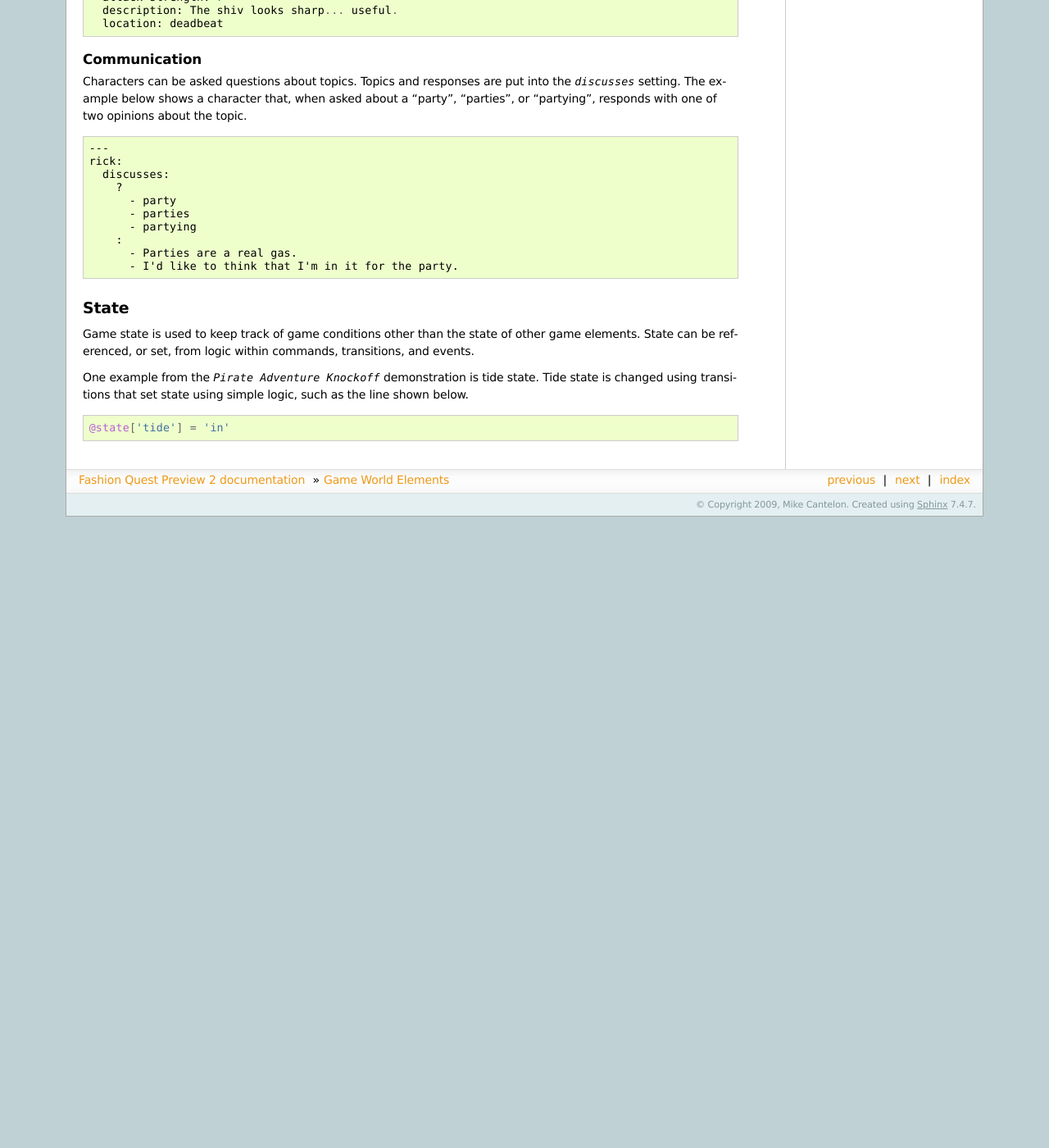
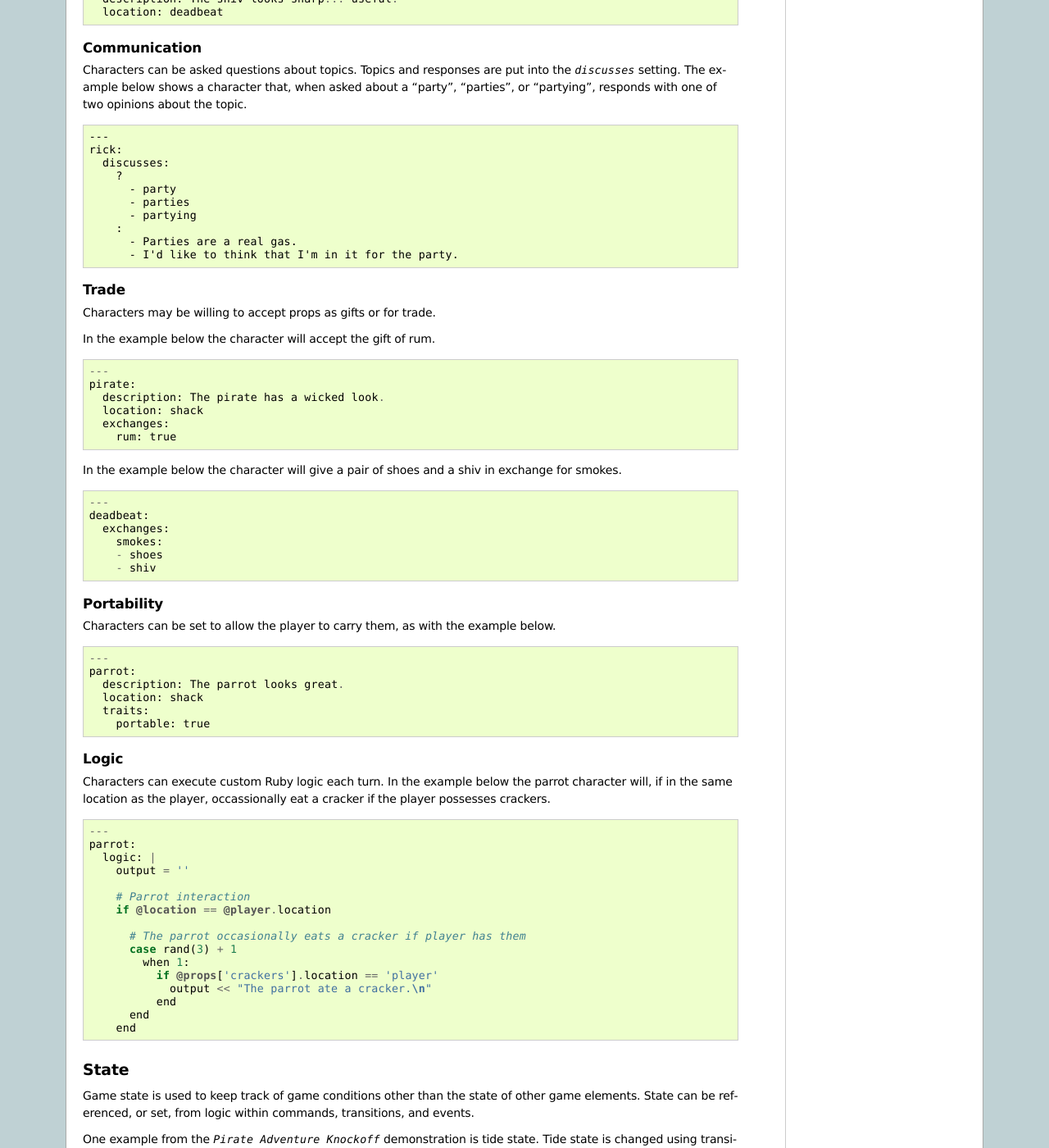
Before and after one commit to mcantelon/fashion-quest, a Sphinx documentation site: the page built from doc/source/elements.rst, in a window 1280 px wide and 1400 px high, scrolled down 2070 px. Shown: the whole window at 82% size. Built offline with Sphinx 7.4.7, drawn with Linux system fonts in a browser that asks for light colours; before the commit the page ends 2700 px from its top, so only the background shows below that; some of the changed text lies outside the part shown.

Commit message:
Updated documentation.

```diff
--- a/doc/source/elements.rst
+++ b/doc/source/elements.rst
@@ -51,7 +51,7 @@ Each character is defined in its own YAML file within the 'characters' subdirect
 
 The example below, from the "Pirate Adventure Knockoff" demonstration game, defines a character located in a location with the unique identifier `shack`. The pirate will accept the `rum` prop if the player gives it to him.
 
-.. literalinclude:: ../../pirate_adventure/characters/pirate.yaml
+.. literalinclude:: examples/character.yaml
 
 Mobility
 ~~~~~~~~
@@ -78,6 +78,33 @@ Characters can be asked questions about topics. Topics and responses are put int
 
 .. literalinclude:: examples/character_communication.yaml
 
+Trade
+~~~~~
+
+Characters may be willing to accept props as gifts or for trade.
+
+In the example below the character will accept the gift of rum.
+
+.. literalinclude:: examples/character_gift.yaml
+
+In the example below the character will give a pair of shoes and a shiv in exchange for smokes.
+
+.. literalinclude:: examples/character_exchange.yaml
+
+Portability
+~~~~~~~~~~~
+
+Characters can be set to allow the player to carry them, as with the example below.
+
+.. literalinclude:: examples/character_portability.yaml
+
+Logic
+~~~~~
+
+Characters can execute custom Ruby logic each turn. In the example below the parrot character will, if in the same location as the player, occassionally eat a cracker if the player possesses crackers.
+
+.. literalinclude:: examples/character_logic.yaml
+
 State
 -----
 
--- a/doc/source/fine_tuning.rst
+++ b/doc/source/fine_tuning.rst
@@ -20,6 +20,8 @@ Each game's `config.yaml` file allows fine-tuning of a number of elements.
      - text to display to the player upon startup
    * - setup_logic
      - Ruby code to set up game (see demo games for examples)
+   * - background
+     - Background image for game
 
 Other elements that can be set in `config.yaml` are explained later in this section.
 
--- a/doc/source/overview.rst
+++ b/doc/source/overview.rst
@@ -15,7 +15,7 @@ Commands and transitions rely on Ruby logic to manipulate the other game element
 Framework Directory Structure
 -----------------------------
 
-The `framework directory` is the directory containing `run.rb`. Its file structure is explained below.
+The `framework directory` is the directory containing `run.rb`. Its file structure is explained below. The `new_game` directory contains a skeleton you can use as the basis of a new game.
 
 .. list-table:: Framework directory file structure
    :widths: 20 80
```
